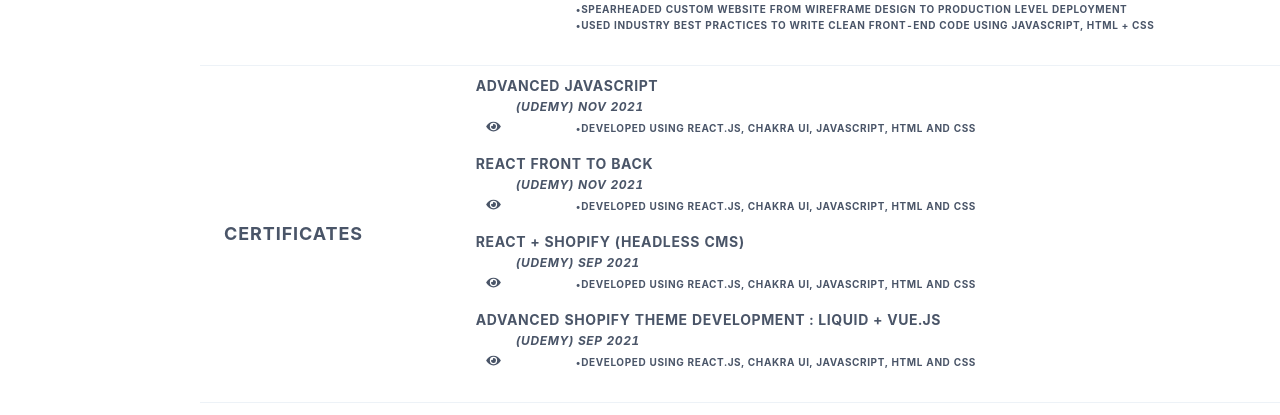
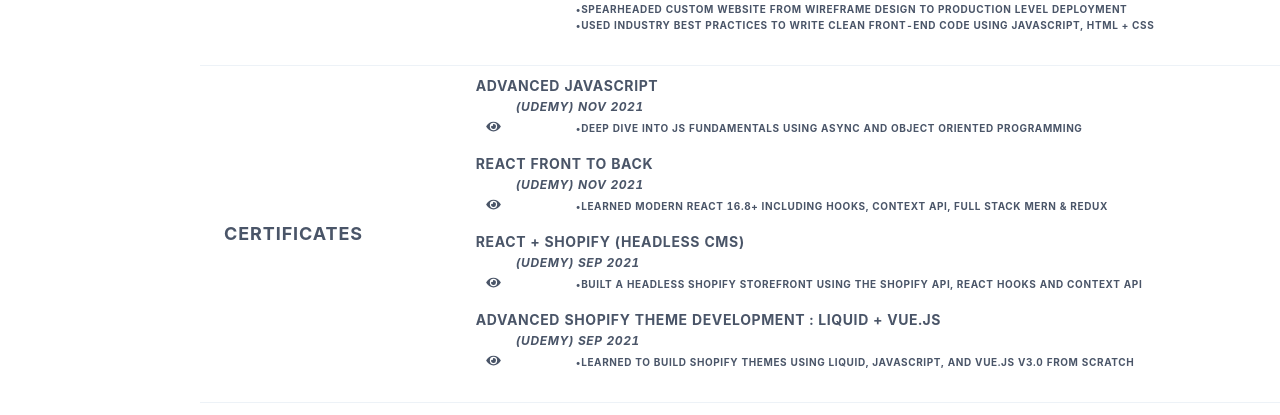
Before and after one commit to tomofficer/portfolio2022, a React (Create React App) app: page / in a window 1280 px wide. Shown: the part 1880-2295 px from the top of the page. Built offline with nearby package versions, Linux system fonts and the light colour scheme.

Commit message:
updated resume section descriptions

```diff
--- a/src/components/Resume.js
+++ b/src/components/Resume.js
@@ -692,8 +692,8 @@ const Resume = ({ myWorkRef }) => {
                       marginBottom: '20px',
                     }}
                   >
-                    •Developed using React.js, Chakra UI, JavaScript, HTML and
-                    CSS
+                    •Deep dive into JS fundamentals using Async and Object
+                    Oriented Programming
                   </p>
                   <chakra.header fontSize={'14px'}>
                     React Front To Back{' '}
@@ -730,8 +730,8 @@ const Resume = ({ myWorkRef }) => {
                       marginBottom: '20px',
                     }}
                   >
-                    •Developed using React.js, Chakra UI, JavaScript, HTML and
-                    CSS
+                    •Learned Modern React 16.8+ Including Hooks, Context API,
+                    Full Stack MERN & Redux
                   </p>
                   <chakra.header fontSize={'14px'}>
                     React + Shopify (Headless CMS){' '}
@@ -768,8 +768,8 @@ const Resume = ({ myWorkRef }) => {
                       marginBottom: '20px',
                     }}
                   >
-                    •Developed using React.js, Chakra UI, JavaScript, HTML and
-                    CSS
+                    •Built a Headless Shopify Storefront using the Shopify API,
+                    React Hooks and Context API
                   </p>
                   <chakra.header fontSize={'14px'}>
                     Advanced Shopify Theme Development : Liquid + Vue.js{' '}
@@ -806,8 +806,8 @@ const Resume = ({ myWorkRef }) => {
                       marginBottom: '20px',
                     }}
                   >
-                    •Developed using React.js, Chakra UI, JavaScript, HTML and
-                    CSS
+                    •Learned to build Shopify themes using Liquid, JavaScript,
+                    and Vue.js v3.0 from scratch
                   </p>
                 </Th>
                 <Th></Th>
```
